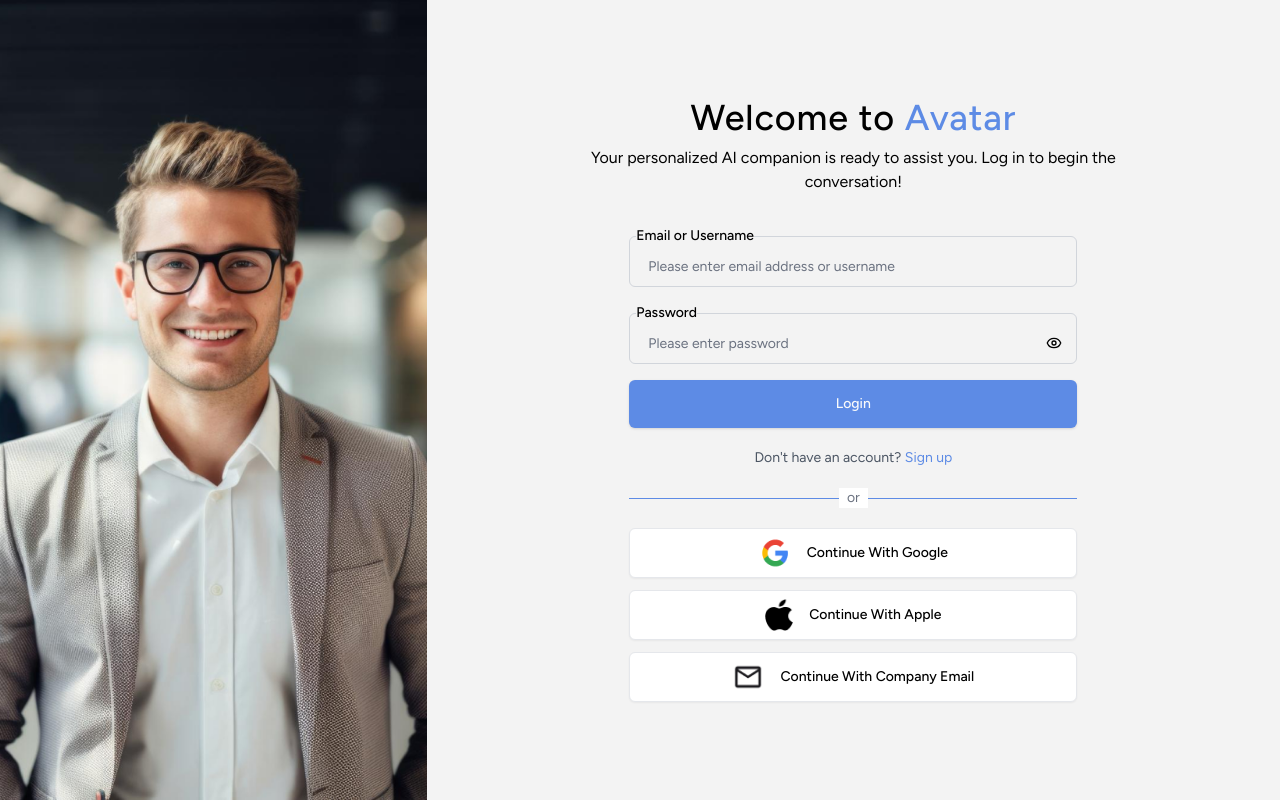
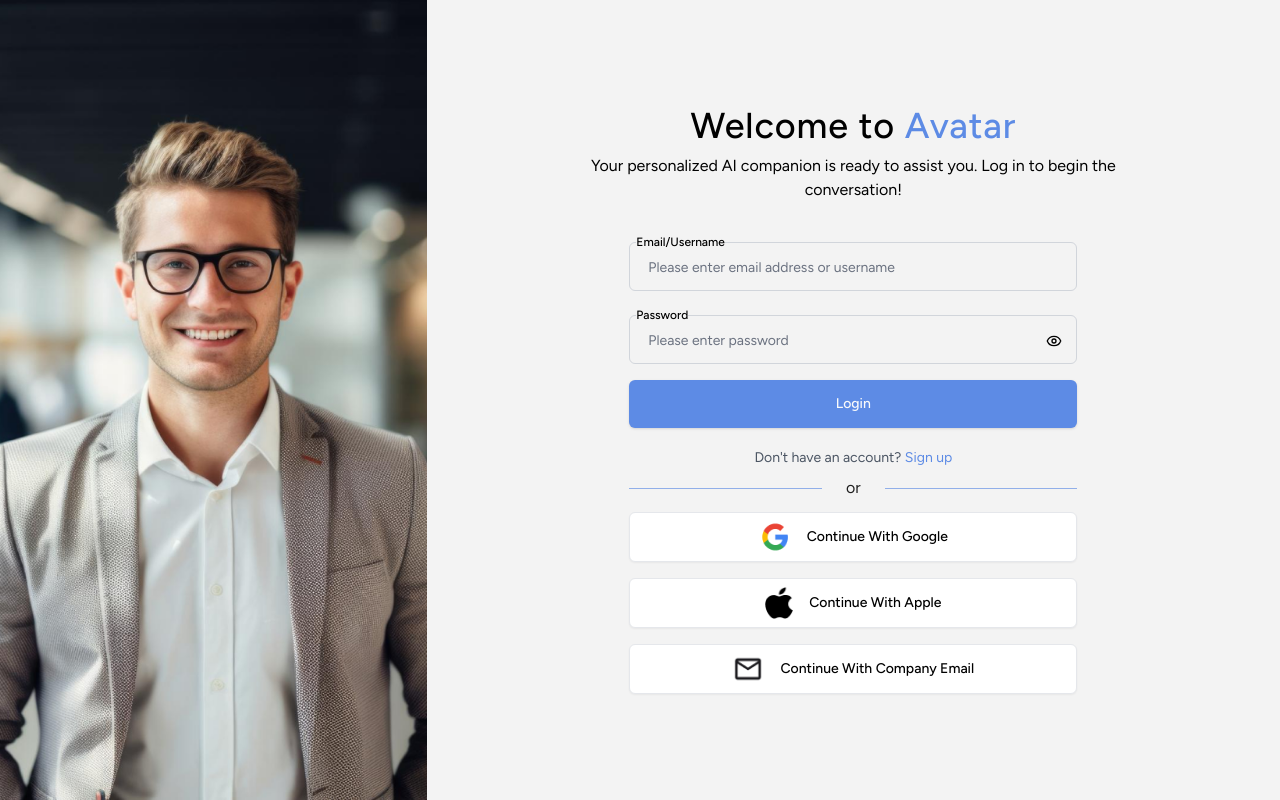
Before and after one commit to Uzma-ai/avatar, a Next.js app: page / in a window 1280 px wide. Built offline with nearby package versions, Linux system fonts and the light colour scheme.

Commit message:
Add colors and Some changes in pages

```diff
--- a/app/avatars/page.tsx
+++ b/app/avatars/page.tsx
@@ -78,7 +78,7 @@ export default function Avatars() {
           >
             <DropdownMenuTrigger asChild>
               <button
-                className="flex items-center gap-2 rounded-full bg-mediumWhite  p-1 shadow-sm hover:bg-gray-100/50 focus:outline-none focus:ring-2 focus:ring-blue-500 focus:ring-offset-2"
+                className="flex items-center gap-2 rounded-full bg-mediumWhite p-1 pr-3 shadow-sm hover:bg-gray-100/50 focus:!outline-none focus:ring-0"
                 aria-label="User menu"
               >
                 <Avatar className="h-8 w-8">
@@ -90,7 +90,7 @@ export default function Avatars() {
                   <AvatarFallback>H</AvatarFallback>
                 </Avatar>
                 <ChevronDown
-                  className={`h-4 w-4 text-gray-500 transition-transform ${
+                  className={`h-4 w-4 text-blackcolor transition-transform ${
                     isAvatarDropdownOpen ? "rotate-180" : ""
                   }`}
                 />
@@ -116,7 +116,7 @@ export default function Avatars() {
                   />
                   <AvatarFallback>H</AvatarFallback>
                 </Avatar>
-                <span className="text-sm text-secondarycolor font-medium">
+                <span className="text-sm text-secondarycolor font-bold">
                   Hannah
                 </span>
               </div>
--- a/app/page.tsx
+++ b/app/page.tsx
@@ -91,13 +91,13 @@ export default function Login() {
                         <FormItem>
                           <FormControl>
                             <fieldset className="border border-gray-300 py-0.5 px-1.5 rounded-md">
-                              <legend className="text-sm text-whitecolor sm:text-black font-medium">
-                                Email or Username
+                              <legend className="text-xs text-legendText sm:text-black font-medium">
+                                Email/Username
                               </legend>
                               <Input
                                 type="email"
                                 placeholder="Please enter email address or username"
-                                className="py-4 border-none focus:!border-none focus:!ring-0 focus:!outline-none shadow-none placeholder:text-whitecolor text-whitecolor sm:placeholder:text-gray-500 sm:text-black"
+                                className="pb-2.5 border-none focus:!border-none focus:!ring-0 focus:!outline-none shadow-none placeholder:text-whitecolor text-whitecolor sm:placeholder:text-gray-500 sm:text-black"
                                 {...field}
                               />
                             </fieldset>
@@ -115,18 +115,18 @@ export default function Login() {
                         <FormItem>
                           <FormControl>
                             <fieldset className="border border-gray-300 py-0.5 px-1.5 rounded-md">
-                              <legend className="text-sm font-medium text-whitecolor sm:text-black">
+                              <legend className="text-xs font-medium text-legendText sm:text-black">
                                 Password
                               </legend>
                               <div className="relative">
                                 <Input
                                   type={showPassword ? "text" : "password"}
                                   placeholder="Please enter password"
-                                  className="py-4 border-none focus:!border-none focus:!ring-0 focus:!outline-none shadow-none placeholder:text-whitecolor text-whitecolor sm:placeholder:text-gray-500 sm:text-black"
+                                  className="pb-2.5 border-none focus:!border-none focus:!ring-0 focus:!outline-none shadow-none placeholder:text-whitecolor text-whitecolor sm:placeholder:text-gray-500 sm:text-black"
                                   {...field}
                                 />
                                 <span
-                                  className="absolute right-2 top-1/2 -translate-y-1/2"
+                                  className="absolute right-2 top-2"
                                   onClick={() => setShowPassword(!showPassword)}
                                 >
                                   {showPassword ? (
@@ -146,7 +146,9 @@ export default function Login() {
                       type="submit"
                       className="w-full bg-secondarycolor hover:bg-secondarycolor py-6"
                     >
-                      <Link href="/chat" className="w-full">Login</Link>
+                      <Link href="/chat" className="w-full">
+                        Login
+                      </Link>
                     </Button>
                   </form>
                 </Form>
@@ -165,14 +167,13 @@ export default function Login() {
 
                 <div className="relative">
                   <div className="absolute inset-0 flex items-center">
-                    <div className="w-full border-t border-secondarycolor" />
-                  </div>
-                  <div className="relative flex justify-center text-sm">
-                    <span className="bg-white px-2 text-gray-500">or</span>
+                    <div className="w-1/2 border-t border-[#5182E399]" />
+                    <span className="px-6 text-legendText sm:text-blackcolor">or</span>
+                    <div className="w-1/2 border-t border-[#5182E399]" />
                   </div>
                 </div>
 
-                <div className="space-y-3">
+                <div className="space-y-4 mt-1">
                   <Button
                     variant="outline"
                     className="w-full py-6"
--- a/app/signup/page.tsx
+++ b/app/signup/page.tsx
@@ -278,11 +278,11 @@ export default function Signup() {
                     to create my avatar. Let’s get started with this amazing
                     journey together!
                   </p>
-                  <div className="group h-28 w-28 sm:h-40 sm:w-40 overflow-hidden flex items-center justify-center rounded-full bg-gradient-to-b from-[#5182E3] via-[#5182E3] to-[#FFFFFF]">
+                  <div className="group h-28 w-28 sm:h-40 sm:w-40 overflow-hidden flex items-center justify-center rounded-full bg-primary-gradient">
                     <Mic className="text-whitecolor w-10 h-10 md:w-20 md:h-20" />
                     {/* Tooltip */}
                     <div className="absolute top-44 left-2/3 mb-2 hidden group-hover:flex flex-row-reverse items-center ">
-                      <div className="bg-gray-600 text-white text-xs px-3 py-2 rounded-sm shadow-lg">
+                      <div className="bg-mediumWhite text-white text-xs px-3 py-2 rounded-sm shadow-lg">
                         Click to record
                       </div>
                     </div>
--- a/components/Chatavatar.tsx
+++ b/components/Chatavatar.tsx
@@ -73,7 +73,7 @@ export default function ChatAssistant() {
               >
                 <DropdownMenuTrigger asChild>
                   <button
-                    className="flex items-center gap-2 rounded-full bg-whitecolor p-1 shadow-sm hover:bg-gray-100/50 focus:outline-none focus:ring-2 focus:ring-blue-500 focus:ring-offset-2"
+                    className="flex items-center gap-2 rounded-full bg-mediumWhite p-1 pr-3 shadow-sm hover:bg-gray-100/50 focus:!outline-none"
                     aria-label="User menu"
                   >
                     <Avatar className="h-8 w-8">
@@ -85,7 +85,7 @@ export default function ChatAssistant() {
                       <AvatarFallback>H</AvatarFallback>
                     </Avatar>
                     <ChevronDown
-                      className={`h-4 w-4 text-gray-500 transition-transform ${
+                      className={`h-4 w-4 text-blackcolor transition-transform ${
                         isAvatarDropdownOpen ? "rotate-180" : ""
                       }`}
                     />
@@ -97,9 +97,9 @@ export default function ChatAssistant() {
                   </button>
                 </DropdownMenuTrigger>
                 <DropdownMenuContent
-                  className="w-[200px] bg-white rounded-2xl"
+                  className="w-[200px] bg-blurwhite rounded-2xl "
                   align="start"
-                  alignOffset={-8}
+                  alignOffset={1}
                   sideOffset={5}
                 >
                   <div className="flex items-center gap-2 p-2 mb-1">
@@ -111,7 +111,7 @@ export default function ChatAssistant() {
                       />
                       <AvatarFallback>H</AvatarFallback>
                     </Avatar>
-                    <span className="text-sm text-secondarycolor font-medium">
+                    <span className="text-sm text-secondarycolor font-bold">
                       Hannah
                     </span>
                   </div>
--- a/tailwind.config.ts
+++ b/tailwind.config.ts
@@ -12,9 +12,12 @@ const config: Config = {
 		  colors: {
 			primarycolor: "#F3F3F3",
 			secondarycolor: "#5D8BE5",
+			legendText:'#F7F7F7',
 			inputbackground: "#E9EEF6",
+			blackcolor: "#1F1F1F",
 			mediumWhite: "#FFFFFF4D",
-			lightWhite:"#ffffff92",
+			lightWhite: "#ffffff92",
+			blurwhite:"#FFFFFF99",
 			lightgray: "#e1ecee",
 			mediumgray: "#D4D4D4",
 			whitecolor: "#fefefe",
@@ -67,7 +70,10 @@ const config: Config = {
 		  },
 		fontFamily: {
         figtree: ['Figtree', 'sans-serif'],
-      },
+		  },
+		  backgroundImage: {
+			 'primary-gradient': 'linear-gradient(171.9deg, #5182E3 0%, #FFFFFF 136.83%)',
+		}
   	}
   },
   plugins: [require("tailwindcss-animate")],
```
